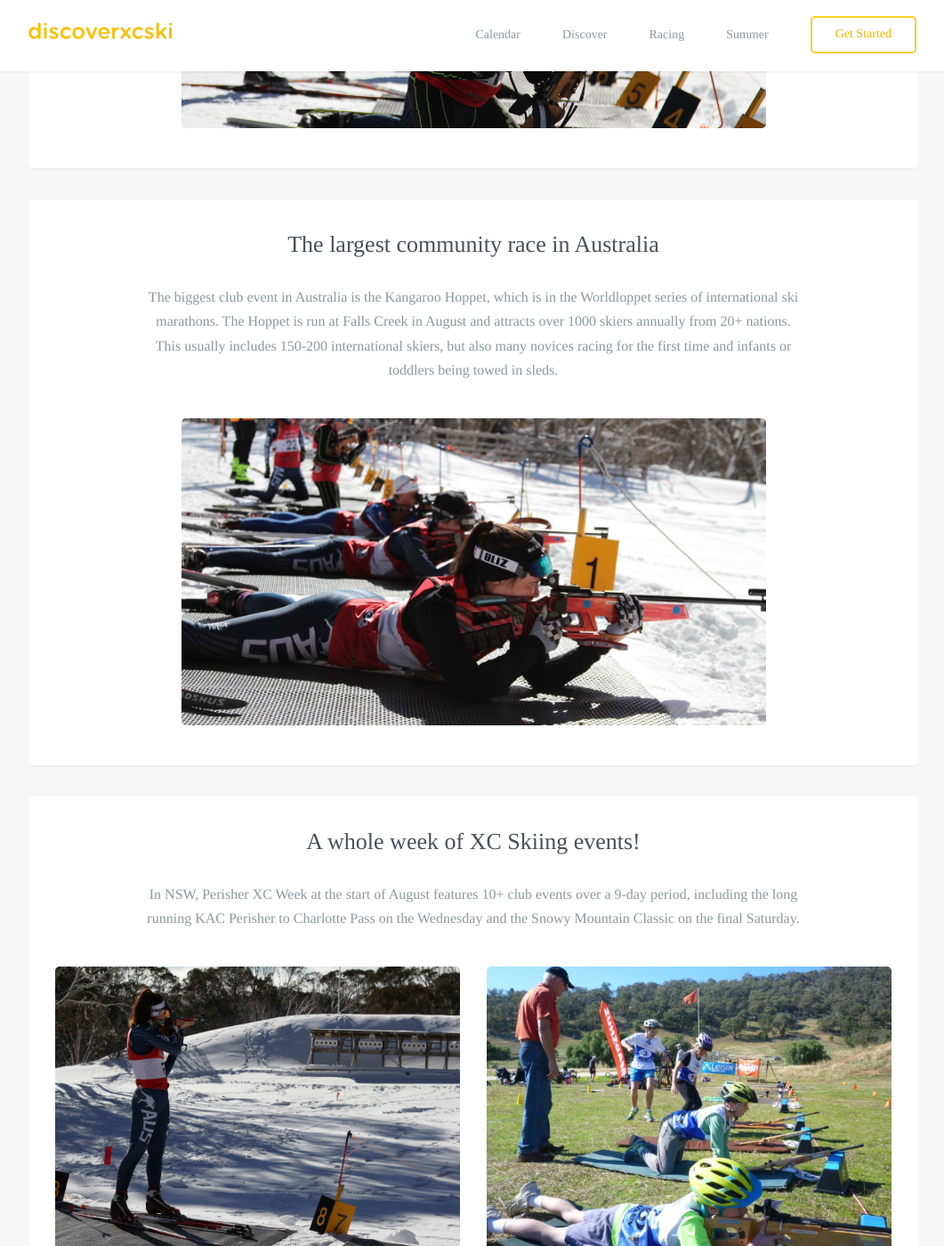
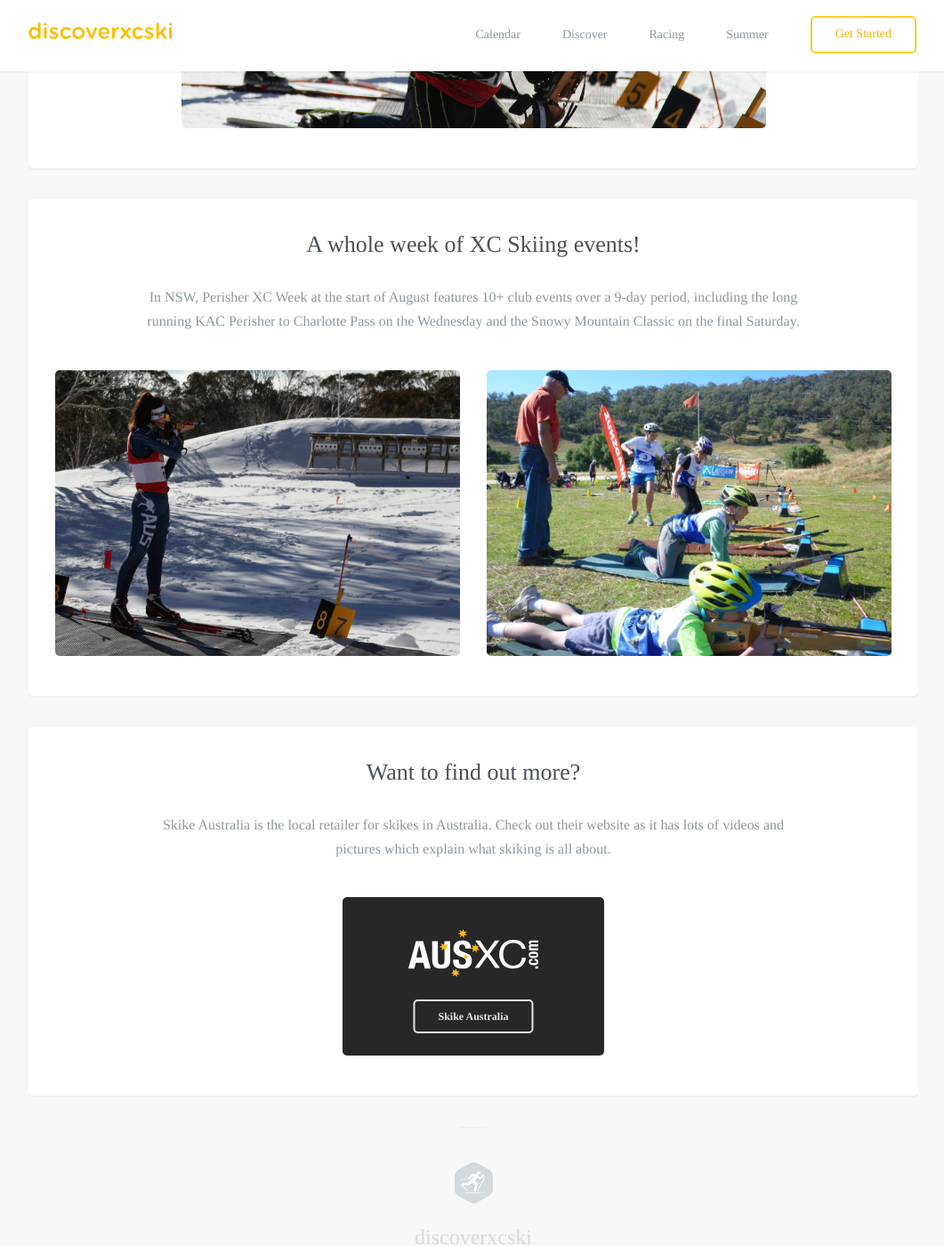
Before and after one commit to robcatto/robcatto.github.io, a Jekyll site: the page built from summer/skike/index.html, in a window 1280 px wide and 1400 px high, scrolled down 723 px. Shown: the whole window at 89% size, without its empty margins (108-1169 px from the left). Built offline with Jekyll 4.4.1, drawn with Linux system fonts in a browser that asks for light colours; some web fonts are replaced; Markdown is read by kramdown in place of the engine named in the settings.

Commit message:
Update index.html

```diff
--- a/summer/skike/index.html
+++ b/summer/skike/index.html
@@ -55,20 +55,6 @@ layout: default
                 background-size: cover;
                 "></div>
                 </section>
-
-
-                <section class="mobile_section">
-                    <h3>The largest community race in Australia</h3>
-                    <p>The biggest club event in Australia is the Kangaroo Hoppet, which is in the Worldloppet series of international ski marathons. The Hoppet is run at Falls Creek in August and attracts over 1000 skiers annually from 20+ nations.  This usually includes 150-200 international skiers, but also many novices racing for the first time and infants or toddlers being towed in sleds.
-
-                    </p>
-                    <div class="one">
-                <div class="onelarge centered" style="
-                background-image: url(http://www.discoverxcski.com/images/australianbiathlon.jpg);
-                background-size: cover;
-                "></div>
-                </section>
-
 
 
                  <section class="mobile_section">
@@ -151,7 +137,7 @@ layout: default
                                                             </g>
                                                         </g>
                                                     </svg>
-                                                    <a class="button small inverse" href="http://skike.com.au" data-featurette="analytics-click-event" data-event-category="button" data-event-action="M: Clicked Perks" data-event-label="Source: Features Page" id="featurette-13">Events Calendar</a>
+                                                    <a class="button small inverse" href="http://skike.com.au" data-featurette="analytics-click-event" data-event-category="button" data-event-action="M: Clicked Perks" data-event-label="Source: Features Page" id="featurette-13">Skike Australia</a>
                                                 </div>
                         </div>
                     </div>
```
